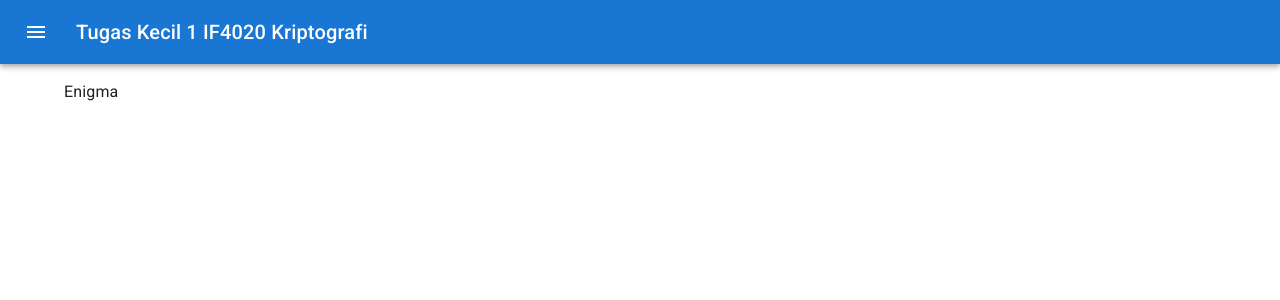
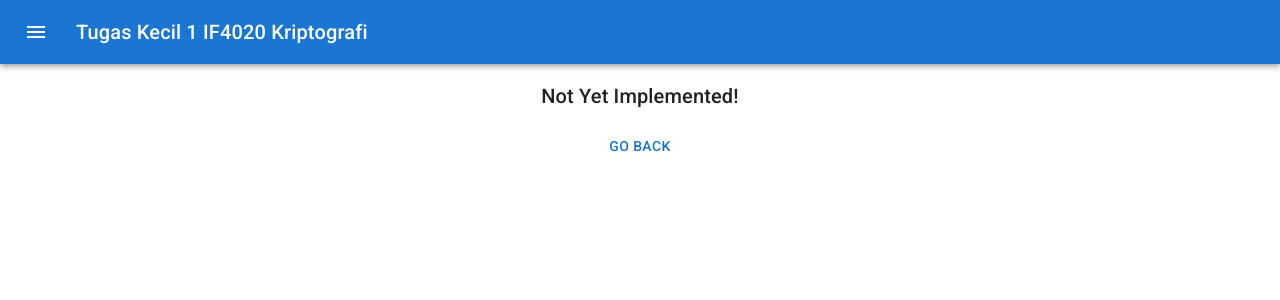
Before and after one commit to rayhankinan/Tugas-Kecil-1-IF4020-Kriptografi, a React (Vite) app in the folder client/: page /enigma in a window 1280 px wide. Shown: the top 300 px of the page. Built offline with nearby package versions, Linux system fonts and the light colour scheme.

Commit message:
Add enigma page

```diff
--- a/client/src/pages/Enigma.tsx
+++ b/client/src/pages/Enigma.tsx
@@ -1,8 +1,21 @@
 import React from "react";
+import { Button, Stack, Typography } from "@mui/material";
+import { useNavigate } from "react-router-dom";
 import PageLayout from "@layout/PageLayout";
 
 const Enigma: React.FC = () => {
-  return <PageLayout>Enigma</PageLayout>;
+  const navigate = useNavigate();
+
+  return (
+    <PageLayout>
+      <Stack direction="column" spacing={2}>
+        <center>
+          <Typography variant="h6">Not Yet Implemented!</Typography>
+        </center>
+        <Button onClick={() => navigate(-1)}>Go Back</Button>
+      </Stack>
+    </PageLayout>
+  );
 };
 
 export default Enigma;
--- a/client/src/pages/Error.tsx
+++ b/client/src/pages/Error.tsx
@@ -1,18 +1,23 @@
 import React from "react";
-import { Button, Stack } from "@mui/material";
+import { Button, Stack, Typography } from "@mui/material";
 import { useNavigate } from "react-router-dom";
 import PageLayout from "@layout/PageLayout";
 
-const Affine: React.FC = () => {
+const Error: React.FC = () => {
   const navigate = useNavigate();
 
   return (
     <PageLayout>
       <Stack direction="column" spacing={2}>
+        <center>
+          <Typography variant="h1" component="h2">
+            Page Not Found!
+          </Typography>
+        </center>
         <Button onClick={() => navigate(-1)}>Go Back</Button>
       </Stack>
     </PageLayout>
   );
 };
 
-export default Affine;
+export default Error;
```
Also changed, not shown: 1 other file (tests, documents, lock files or other folders).
